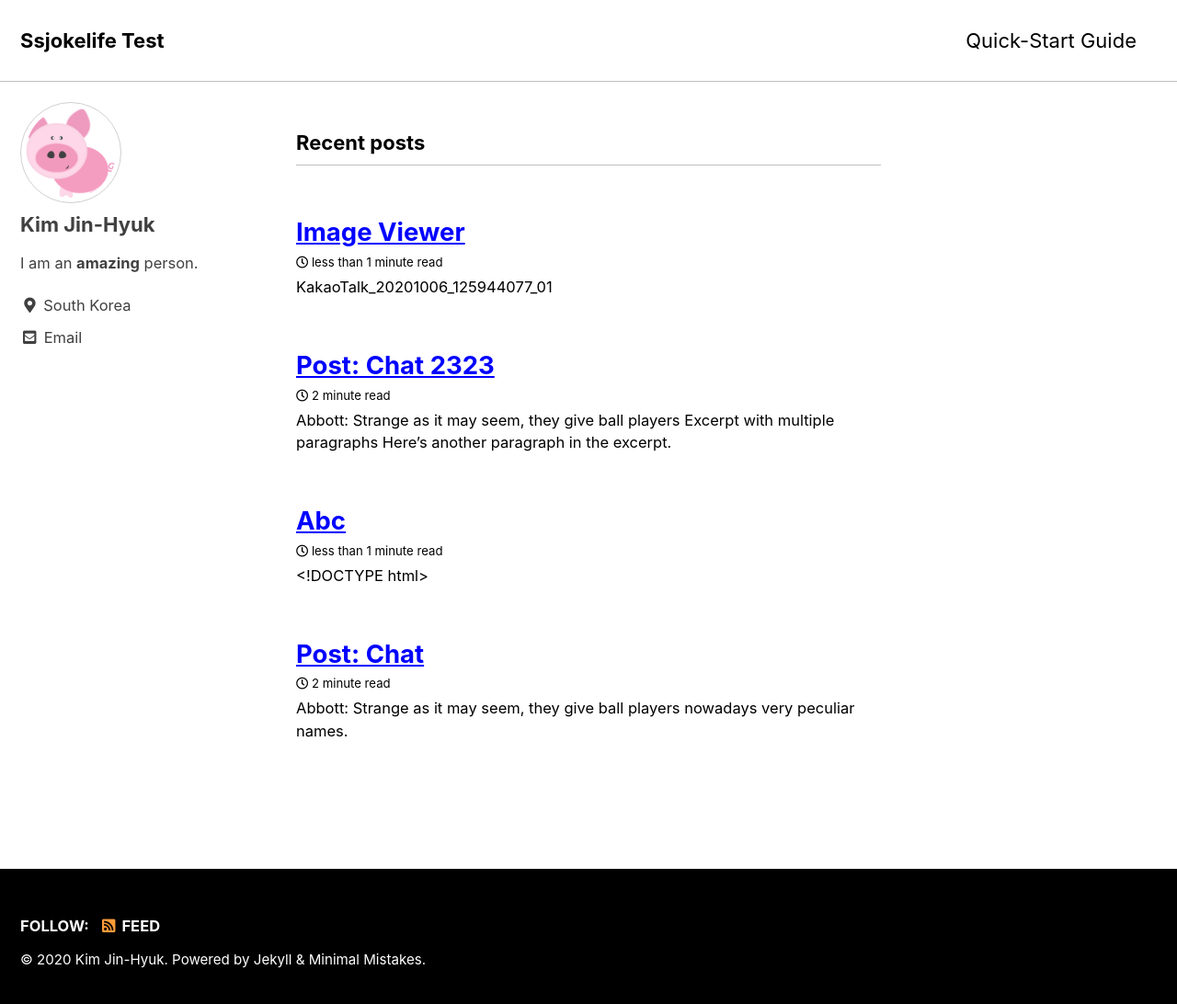
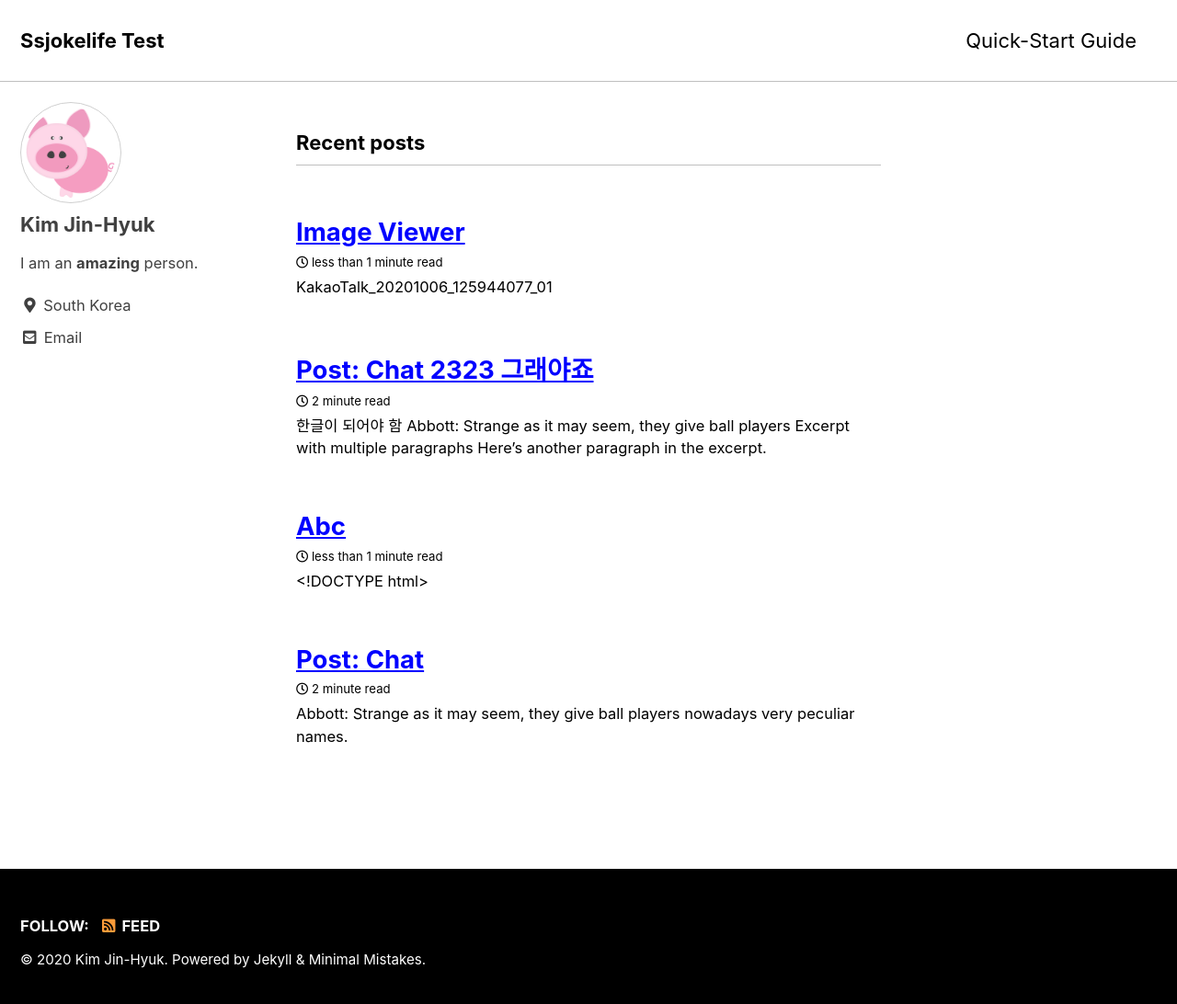
Before and after one commit to ssjokelife/ssjokelife.github.io, a Jekyll site: the page built from index.html, in a window 1280 px wide and 1100 px high. Shown: the top 1092 px of the window at 92% size. Built offline with Jekyll 4.4.1, drawn with Linux system fonts in a browser that asks for light colours; cached includes are drawn as plain includes; the list of posts is cut into pages by our own code.

Commit message:
no message

```diff
--- a/_posts/2020-10-20-first_blog.md
+++ b/_posts/2020-10-20-first_blog.md
@@ -1,5 +1,5 @@
 ---
-title: "Post: Chat 2323"
+title: "Post: Chat 2323 그래야죠"
 categories:
   - Post Formats
 tags:
@@ -7,6 +7,8 @@ tags:
   - Post Formats
 excerpt_separator: <!--more-->
 ---
+
+한글이 되어야 함
 
 Abbott: Strange as it may seem, they give ball players
 
```
